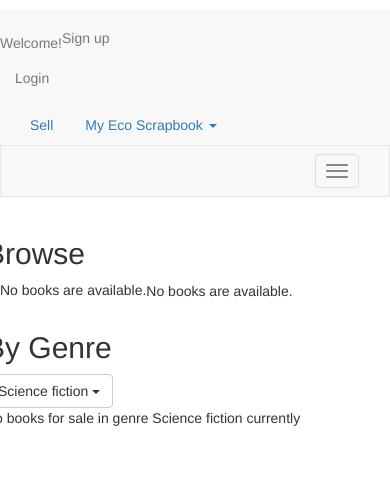
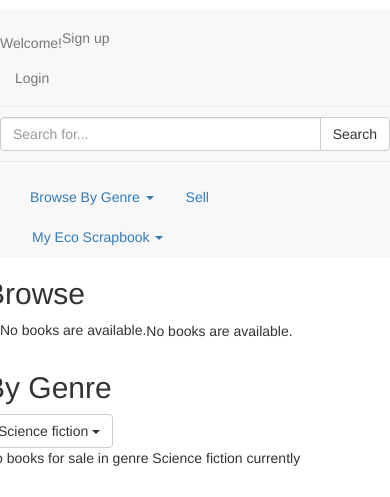
Before and after one commit to Jenniferliu1272/EBook-Site-, a Django app: page / in a window 390 px wide; the page is wider, and only the part inside the window is pictured. Shown: the part 255-752 px from the top of that part. Run offline with Django 3.2, Linux system fonts and the light colour scheme; data that the repository does not hold is empty; some libraries are stand-ins or nearby versions.

Commit message:
cleans up html

```diff
--- a/bookSell/settings.py
+++ b/bookSell/settings.py
@@ -97,9 +97,9 @@ WSGI_APPLICATION = 'bookSell.wsgi.application'
 DATABASES = {
     'default': {
            'ENGINE': 'django.db.backends.mysql',
-           'NAME': 'django_db',
+           'NAME': 'bookonline',
            'USER': 'root',
-           'PASSWORD': '123',
+           'PASSWORD': '',
            'HOST': '',
            'PORT': ''
         }
--- a/bookSell/templates/base.html
+++ b/bookSell/templates/base.html
@@ -19,89 +19,21 @@
 </head>
 
 <body>
-    <!-- navigation bar here -->
     <div class="header">
         <img class="logo img-responsive center-block" src="{% static 'bookSell/images/logo.png' %}" alt="My image"/>
         <h1 id="logo_text"> EcoBooks </h1>
 
     </div>
 
-    <div class="nav navbar-default">
-        <div class="container-fluid">
-            <ul class="nav navbar-nav">
-                <!-- when register is complete, welcome will display the user it is using  {{ request.user }}-->
-                <p class="navbar-text">Welcome! </p>
-                <li><a href="{% url 'register' %}">Sign up</a></li>
-                <li><a href="#">Login</a></li>
-            </ul>
-            <!-- right side -->
-              <!-- Direct to EcoBook Logging Page -->
-              <ul class="personal nav nav-pills navbar-right">
-                  <li><a href="{% url 'sell' %}">Sell</a></li>
-                <li class="dropdown">
-                  <a href="#" data-toggle="dropdown" class="dropdown-toggle">My Eco Scrapbook <b class="caret"></b></a>
-                  <ul class="dropdown-menu" id="menu1">
-                    <li><a href="#">My Collection</a></li>
-                      <li><a href="#">Selling</a></li>
-                    <li class="divider"></li>
-                    <li><a href="#">Purchase History</a></li>
-                  </ul>
-                </li>
-              </ul>
-        </div>
-    </div>
+  <!-- navigation bar here -->
+  {% include "navbar.html" %}
 
-    <nav class="navbar navbar-default">
-      <div class="container-fluid">
-        <!-- header -->
-        <div>
-          <button type="button" class="navbar-toggle collapsed" data-toggle="collapse" data-target="#bs-example-navbar-collapse-1" aria-expanded="false">
-            <span class="sr-only">Toggle navigation</span>
-            <span class="icon-bar"></span>
-            <span class="icon-bar"></span>
-            <span class="icon-bar"></span>
-          </button>
-        </div>
-
-        <!-- left side -->
-        <div class="collapse navbar-collapse" id="bs-example-navbar-collapse-1">
-          <ul class="nav navbar-nav">
-            <li><a class="navbar-brand" href="{% url 'index' %}">Homepage</a></li>
-           </ul>
-          <form method="get" action="/results/" class="navbar-form navbar-left">
-            <div class="col-lg-4">
-                <div class="input-group search_option">
-                  <input type="text" id="searchBox" class="form-control" name="q" placeholder="Search for...">
-                    <span class="input-group-btn">
-                    <input class="btn btn-default" type="submit" value="Search">
-                  </span>
-                </div><!-- /input-group -->
-            </div><!-- /.col-lg-6 -->
-          </form>
-        <div class="navbar-right">
-              <ul class="nav navbar-nav">
-                {% for genre in genres %}
-                    <li><a href="?genre={{forloop.counter0}}">{{genre}}</a></li>
-               {% endfor %}
-              </ul>
-          </div>
-
-          <!-- right side -->
-          <ul class="nav navbar-nav navbar-right">
-            <li><a class="navbar-brand" href="{% url 'register' %}"></a></li>
-          </ul>
-        </div>
+  <!-- Content -->
+  <div id="content" class = "row">
+      <div class="col-md-8 col-md-offset-2">
+          {% block content %}{% endblock %}
       </div>
-    </nav>
-
-
-    <!-- Content -->
-    <div id="content" class = "row">
-        <div class="col-md-8 col-md-offset-2">
-            {% block content %}{% endblock %}
-        </div>
-    </div>
-
+  </div>
     <!-- Footer -->
     <!--<footer>
         <div class="center-block-custom row">
--- /dev/null
+++ b/bookSell/templates/books/homepage/one_book_for_sale_view.html
@@ -0,0 +1,5 @@
+<h1>{{book.book.title}} <small>by {{book.book.author}}</small></h1>
+<h5> Rating of {{book.condition}}</h5>
+<a href="{% url 'bookPage' book.book.id %}">
+	<span class="badge"> For only ${{book.cost}}</span>
+</a>
--- /dev/null
+++ b/bookSell/templates/navbar.html
@@ -0,0 +1,41 @@
+<div class="nav navbar-default">
+    <div class="container-fluid">
+        <ul class="nav navbar-nav">
+            <!-- when register is complete, welcome will display the user it is using  {{ request.user }}-->
+            <p class="navbar-text">Welcome! </p>
+            <li><a href="{% url 'register' %}">Sign up</a></li>
+            <li><a href="#">Login</a></li>
+            <form method="get" action="/results/" class="navbar-form navbar-left">
+                <div class="input-group search_option">
+                  <input type="text" id="searchBox" class="form-control" name="q" placeholder="Search for...">
+                    <span class="input-group-btn">
+                    <input class="btn btn-default" type="submit" value="Search">
+                  </span>
+                </div><!-- /input-group -->
+            </form>
+        </ul>
+        <!-- right side -->
+          <!-- Direct to EcoBook Logging Page -->
+          <ul class="personal nav nav-pills navbar-right">
+
+            <li class="dropdown">
+              <a href="#" data-toggle="dropdown" class="dropdown-toggle">Browse By Genre <b class="caret"></b></a>
+              <ul class="dropdown-menu" id="menu1">
+                {% for genre in genres %}
+                  <li><a href="">{{genre}}</a></li>
+                {% endfor %}
+              </ul>
+            </li>
+            <li><a href="{% url 'sell' %}">Sell</a></li>
+            <li class="dropdown">
+              <a href="#" data-toggle="dropdown" class="dropdown-toggle">My Eco Scrapbook <b class="caret"></b></a>
+              <ul class="dropdown-menu" id="menu1">
+                <li><a href="#">My Collection</a></li>
+                  <li><a href="#">Selling</a></li>
+                <li class="divider"></li>
+                <li><a href="#">Purchase History</a></li>
+              </ul>
+            </li>
+          </ul>
+    </div>
+</div>
```
Also changed, not shown: bookSell/templates/books/search_results_individual_book.html (added, +21 -0 lines), bookSell/templates/header.html (deleted, +0 -16 lines), bookSell/templates/sidebar.html (deleted, +0 -13 lines), 3 other files.
